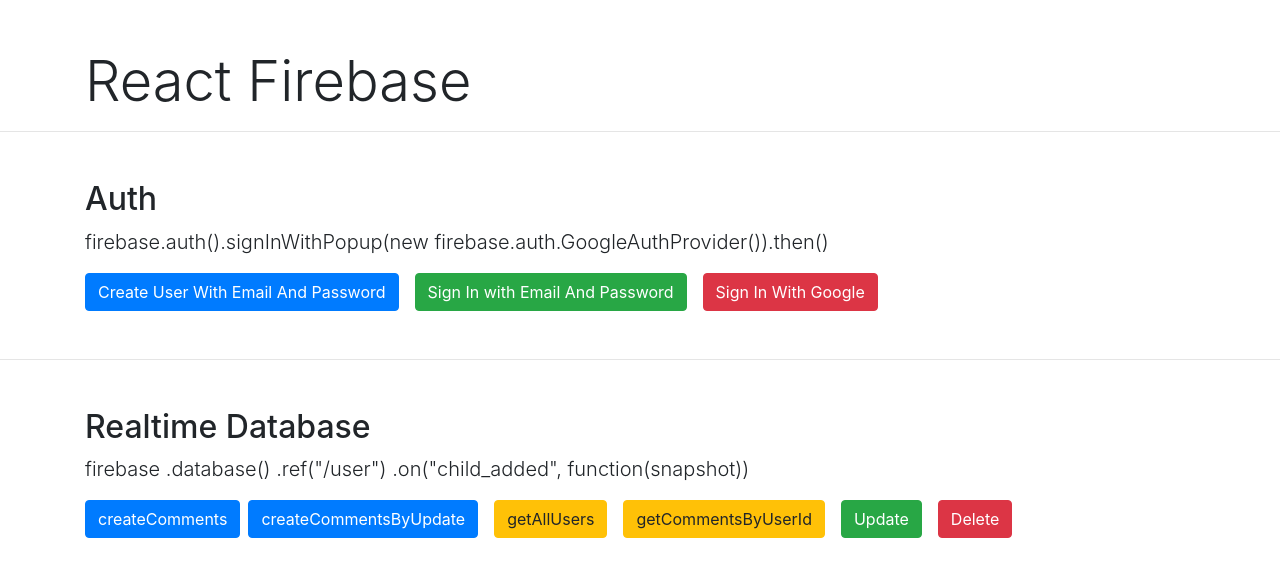
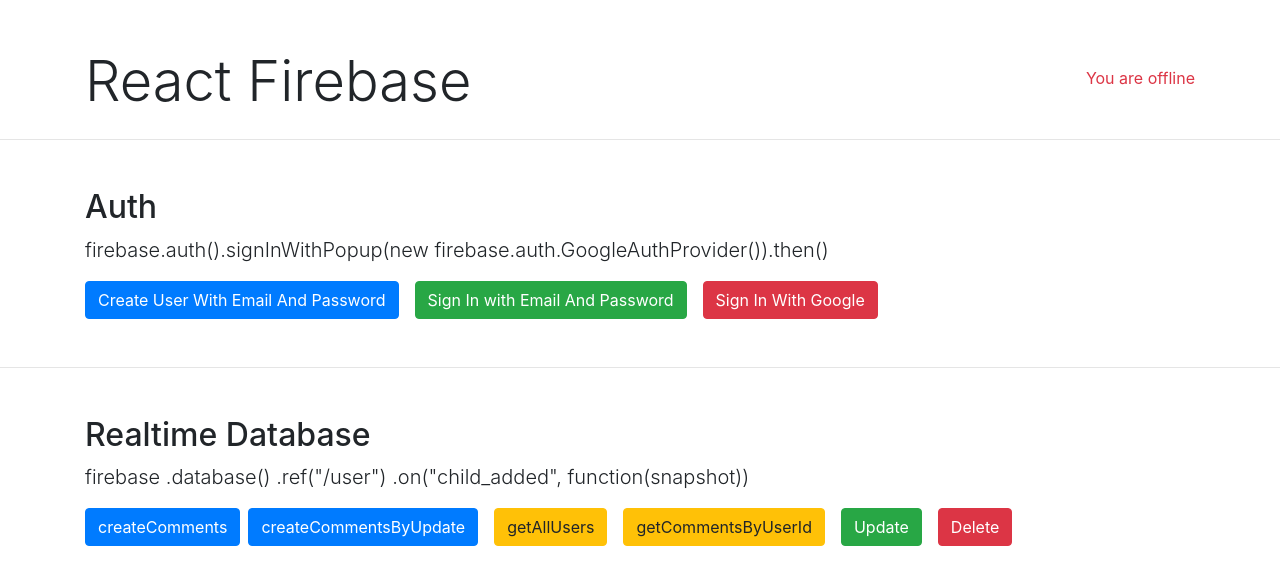
Before and after one commit to rjayaramegowda/react-firebase-auth, a React (Create React App) app: page / in a window 1280 px wide. Shown: the top 584 px of the page. Built offline with nearby package versions, Linux system fonts and the light colour scheme; no server answers; the database is empty.

Commit message:
isOnline added

```diff
--- a/package.json
+++ b/package.json
@@ -9,6 +9,7 @@
     "@testing-library/react": "^9.3.2",
     "@testing-library/user-event": "^7.1.2",
     "firebase": "^7.16.1",
+    "firebase-admin": "^9.0.0",
     "react": "^16.13.1",
     "react-dom": "^16.13.1",
     "react-scripts": "3.4.1"
--- a/src/App.js
+++ b/src/App.js
@@ -9,14 +9,18 @@
   getCommentsByUserId,
   updateComments,
   deleteComments,
+  isOnline,
 } from "./firebase.config";
 
 class App extends Component {
   render() {
     return (
       <>
-        <div className="container mt-5">
-          <h1 className="display-4">React Firebase</h1>
+        <div className="container mt-5 d-flex align-items-center">
+          <h1 className="display-4 mr-auto">React Firebase</h1>
+          <p className={isOnline() === true ? "text-success" : "text-danger"}>
+            You are offline
+          </p>
         </div>
         <hr />
         <div className="container mt-5">
@@ -64,7 +68,7 @@
 
           <button
             onClick={() => getAllUsers()}
-            className="btn btn-warning ml-3"
+            className="btn btn-warning   ml-3"
           >
             {" "}
             getAllUsers
--- a/src/firebase.config.js
+++ b/src/firebase.config.js
@@ -56,13 +56,13 @@
 // SIGN IN
 export const signInWithEmailAndPassword = () => {
   console.log("signInWithEmailAndPassword()");
-  let email = "ravwi@google.com2";
+  let email = "ravwi@google.com";
   let password = "paswsion1";
   firebase
     .auth()
     .signInWithEmailAndPassword(email, password)
     .then(function (result) {
-      console.log("result = " + result);
+      alert("Welcome! You are now logged in.");
     })
     .catch(function (error) {
       // Handle Errors here.
@@ -173,3 +173,13 @@
   console.log("deleteComments()");
   firebase.database().ref("/comments/2").remove();
 };
+
+// Detecting Connection State (Online | Offline)
+
+export const isOnline = () => {
+  var connectedRef = firebase.database().ref(".info/connected");
+  connectedRef.on("value", function (snap) {
+    console.log("snap.value() = " + snap.val());
+    return snap.val();
+  });
+};
```
Also changed, not shown: 1 other file (tests, documents, lock files or other folders).
